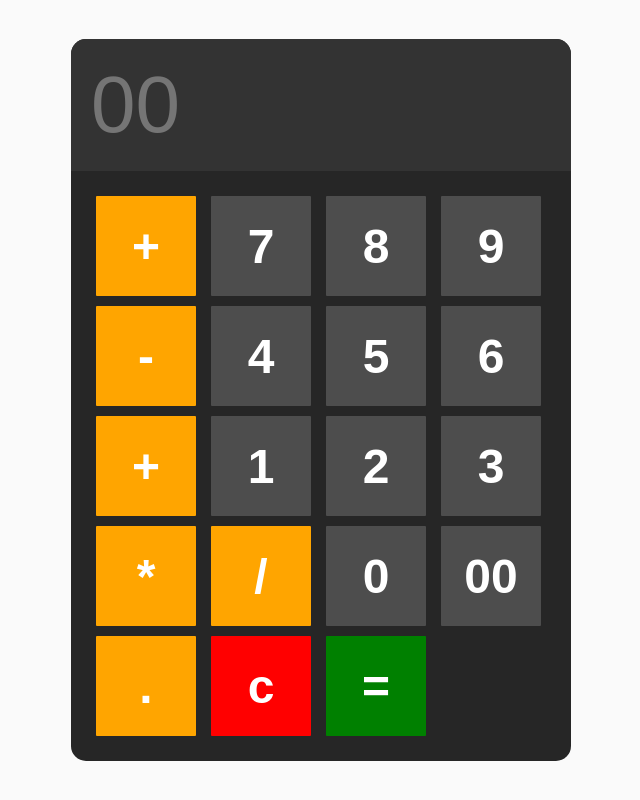
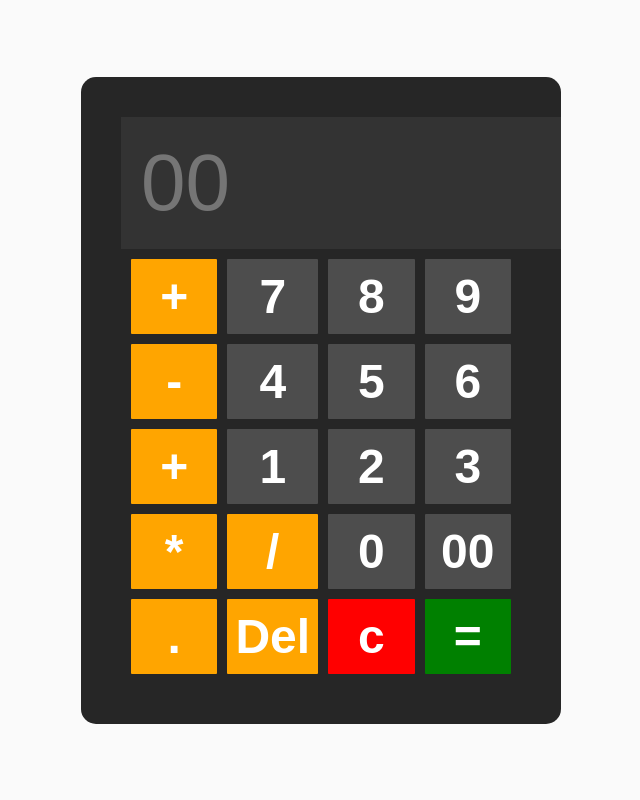
Before and after one commit to lukman-029/calculator, a plain HTML site: page index.html in a window 1280 px wide. Shown: the whole page, without its empty margins (319-959 px from the left). Drawn offline with Linux system fonts and the light colour scheme.

Commit message:
new update on the Delete button

```diff
--- a/index.html
+++ b/index.html
@@ -28,8 +28,11 @@
                   <button onclick="showValue('0')">0</button>
                   <button onclick="showValue('00')">00</button>
                   <button onclick="showValue('.')"  class="operator-btn">.</button>
+                  <button onclick="del()" class="delete-btn">Del</button>
                     <button onclick="clearDisplay('0')" class="clear-btn">c</button>
                   <button onclick="calculate()" class="answer-btn">=</button>
+
+
 
 
 
--- a/index.js
+++ b/index.js
@@ -11,3 +11,6 @@ display.value = "";
 function calculate() {
 display.value = eval(display.value);
 }
+function del() {
+  display.value = display.value.slice(0, -1);
+}
--- a/style.css
+++ b/style.css
@@ -10,8 +10,9 @@ body {
     font-family: Arial, Helvetica, sans-serif;
     background-color: hsl(0, 0%, 15%);
     border-radius: 15px;
-    max-width: 500px;
-    overflow: hidden;
+    max-width: 400px;
+    width: 80%;
+    padding: 40px
 }
 #display {
     width: 100%;
@@ -26,12 +27,11 @@ body {
     display: grid;
     grid-template-columns: repeat(4, 1fr);
     gap: 10px;
-    padding: 25px;
+    padding: 10px;
 
 }
 button{
-    width: 100px;
-    height: 100px;
+    padding: 10px 8px;
     border-radius: 1px;
     border: none;
     background-color: hsl(0, 0%, 30%);
@@ -56,3 +56,6 @@ button.active{
     background-color: green;
   flex: 2;
 }
+.delete-btn {
+    background-color: orange;
+}
```
